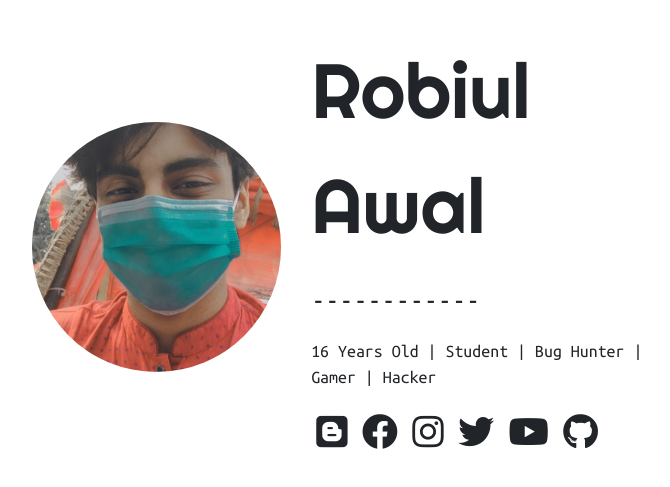
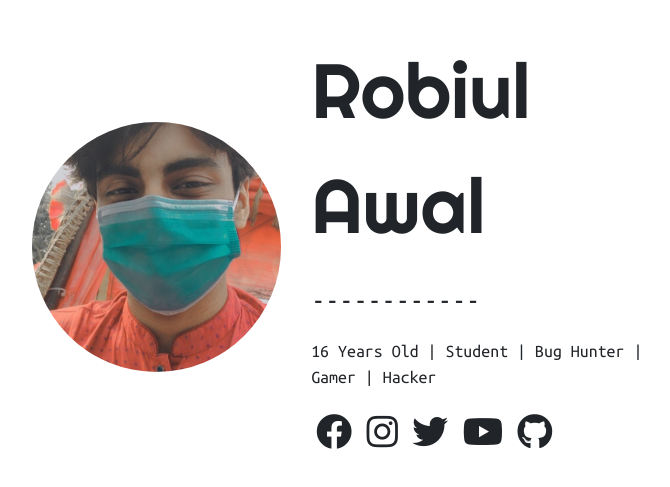
Before and after one commit to kawser218696/robiul-awal.github.io, a plain HTML site: page index.html in a window 1280 px wide. Shown: the part 153-640 px from the top of the page, without its empty margins (288-958 px from the left). Drawn offline with nearby package versions, Linux system fonts and the light colour scheme; no server answers.

Commit message:
Update index.html

```diff
--- a/index.html
+++ b/index.html
@@ -25,7 +25,7 @@
           <p class="header1">Robiul Awal</p>
           <p class="header3">------------</p>
           <p class="header2">16 Years Old | Student | Bug Hunter | Gamer | Hacker </p>
-          <a class="link1" href="https://0xrobiul-awal.blogspot.com" data-toggle="tooltip" data-placement="bottom" title="Blogger"><i class="fab fa-blogger"></i></a>
+
           <a class="link1" href="https://facebook.com/robiul.awal.pro" data-toggle="tooltip" data-placement="bottom" title="Facebook"><i class="fab fa-facebook"></i></a>
           <a class="link1" href="https://instagram.com/robiul.awal.pro" data-toggle="tooltip" data-placement="bottom" title="Instagram"><i class="fab fa-instagram"></i></a>
           <a class="link1" href="https://twitter.com/robiul_awal_pro" data-toggle="tooltip" data-placement="bottom" title="Twitter"><i class="fab fa-twitter"></i></a>
```
